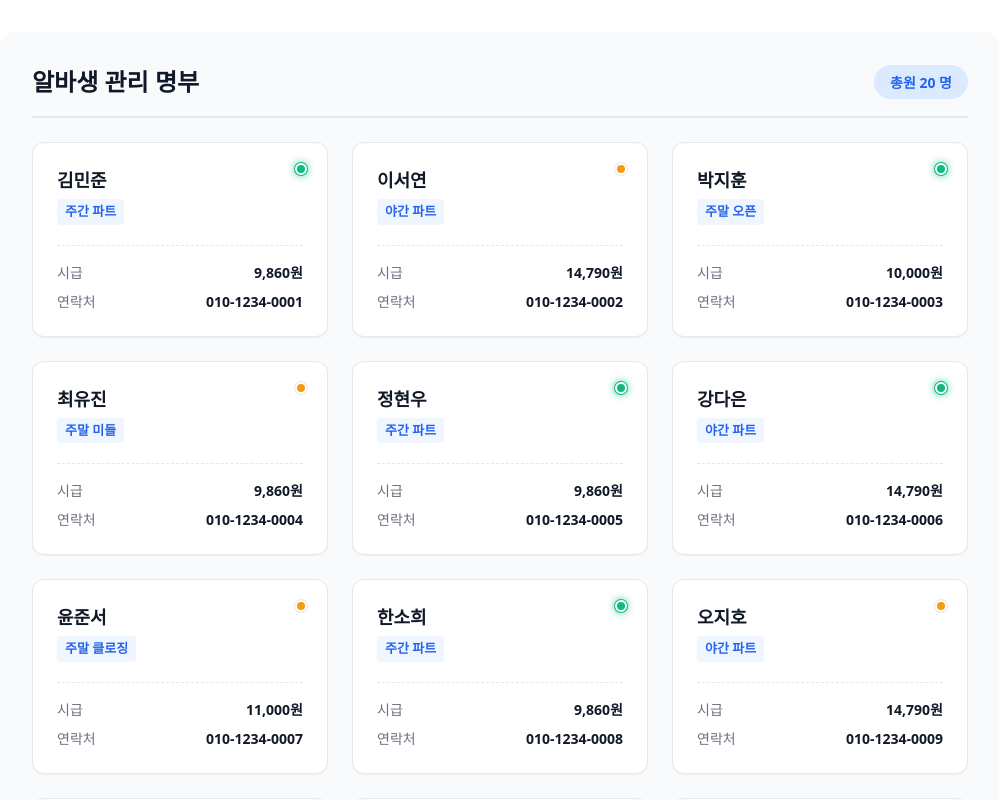
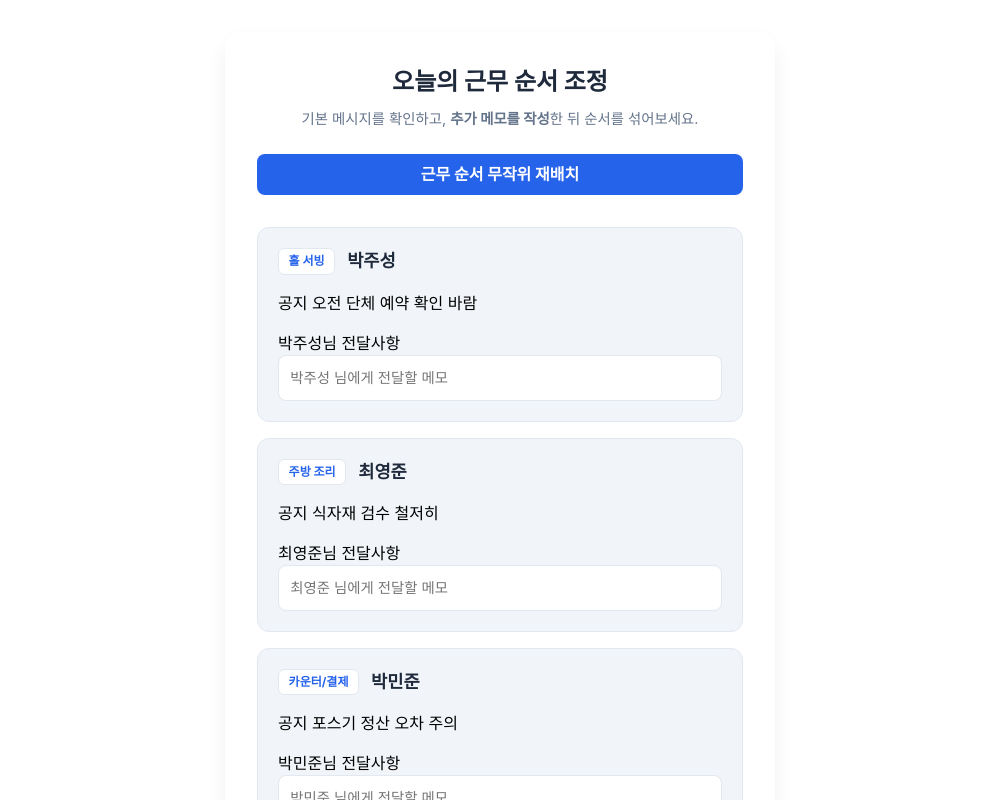
Before and after one commit to songha-5/learn-react, a React (Vite) app in the folder 04-리스트-렌더링/: page / in a window 1280 px wide. Shown: the top 800 px of the page, without its empty margins (140-1139 px from the left). Built offline with nearby package versions, Linux system fonts and the light colour scheme.

Commit message:
학습: 리스트 렌더링과 유니크한 key의 중요성 , soSorted, type Import

```diff
--- a/04-리스트-렌더링/src/app/index.tsx
+++ b/04-리스트-렌더링/src/app/index.tsx
@@ -1,10 +1,12 @@
 import FruitList from '@/components/SimpleList'
 import S from './style.module.css'
 import StaffList from '@/components/StaffListWithFilter'
+import { ShiftManager } from '@/components'
 
 export default function App() {
   return (
     <div className={S.container}>
+      <ShiftManager />
       <StaffList />
       <FruitList />
     </div>
--- a/04-리스트-렌더링/src/components/ShiftManager/index.tsx
+++ b/04-리스트-렌더링/src/components/ShiftManager/index.tsx
@@ -1,6 +1,23 @@
+import { useState } from 'react'
+// 1. 데이터 가져오기(불러오기)
+import managersData from './data/managers.json'
+// 2. 타입 가져오기(불러오기)
+import type { Manager } from './type/manager'
 import S from './style.module.css'
 
+// 3. 초기 데이터에 타입 지정하기
+const INITIAL_MANAGERS: Manager[] = managersData
+
 export default function ShiftManager() {
+  // 4. 컴포넌트의 상태로 선언하기 (초기 데이터값 설정)
+  //    '매니저들(managers)' 상태 선언
+  const [managers, setManagers] = useState(INITIAL_MANAGERS)
+
+  const handleShuffle = () => {
+    const nextManagers = managers.toSorted(() => Math.random() - 0.5)
+    setManagers(nextManagers)
+  }
+
   return (
     <section className={S.container}>
       <header className={S.header}>
@@ -12,11 +29,34 @@ export default function ShiftManager() {
         <button
           type="button"
           className={S.reorderBtn}
-          aria-controls="staff-list"
+          aria-label='manager-list'
+          onClick={handleShuffle}
         >
           근무 순서 무작위 재배치
         </button>
       </header>
+
+      <ul className={S.list}>
+        {managers.map((manager) => {
+          return (
+            <li key={manager.id} className={S.card}>
+              <div className={S.staffInfo}>
+                <span className={S.badge}>{manager.task}</span>
+                <strong className={S.name}>{manager.name}</strong>
+              </div>
+
+              <div className={S.defaultMessage}>
+                <span className={S.label}>공지 {manager.message}</span>
+              </div>
+
+              <div className={S.memofield}>
+                <label htmlFor={manager.id}>{manager.name}님 전달사항</label>
+                <input type="text" id={manager.id} className={S.input} placeholder={`${manager.name} 님에게 전달할 메모`}/>
+              </div>
+            </li>
+          )
+        })}
+      </ul>
     </section>
   )
 }
```
